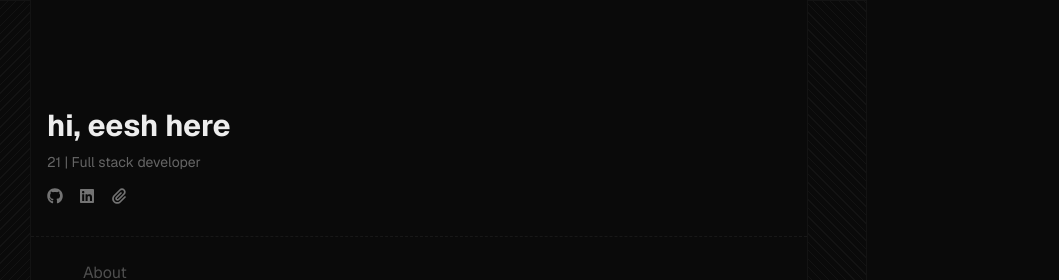
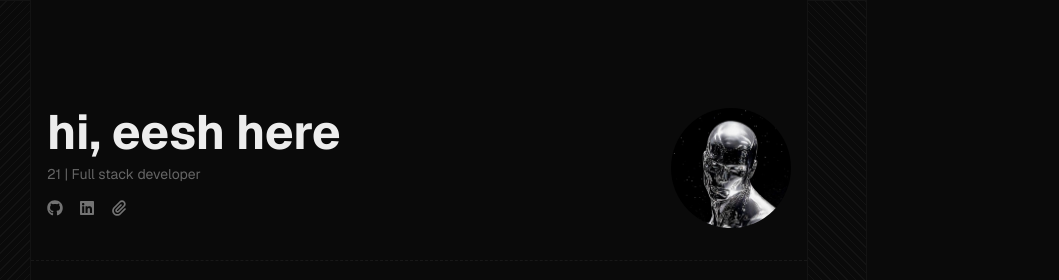
Before and after one commit to eeshm/portfolio, a Next.js app: page / in a window 1280 px wide. Shown: the top 280 px of the page, without its empty margins (221-1280 px from the left). Built offline with nearby package versions, Linux system fonts and the light colour scheme; no server answers.

Commit message:
update name font size

```diff
--- a/components/About.tsx
+++ b/components/About.tsx
@@ -15,7 +15,7 @@ export default function About() {
                         <div className='pt-10 md:pt-25'>
                             <div className="flex font-sans justify-between">
                                 <div className="flex flex-col  gap-2 items-start">
-                                    <span className="inline-block text-3xl font-bold ">
+                                    <span className="inline-block text-3xl font-bold sm:text-5xl/none ">
                                         hi, eesh here
                                     </span>
                                     <span className="opacity-40 text-xs sm:text-sm ">
@@ -33,9 +33,9 @@ export default function About() {
                                         </Link>
                                     </div>
                                 </div>
-                                {/* <div className="relative w-[120px] h-[120px] rounded-full overflow-hidden">
+                                <div className="relative w-[120px] h-[120px] rounded-full overflow-hidden">
                                     <Image src={"/Picture.jpg"} alt="eesh..." width={500} height={500} className="rounded object-fill" />
-                                </div> */}
+                                </div>
                             </div>
                         </div>
                     </div>
```
